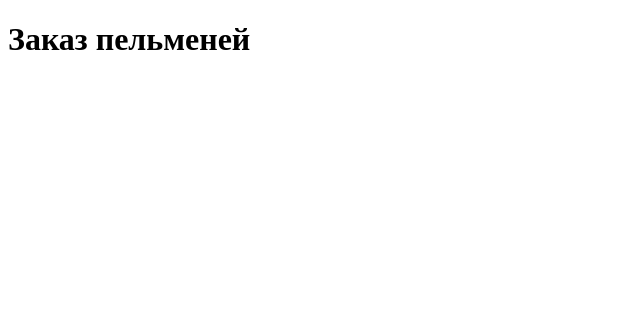
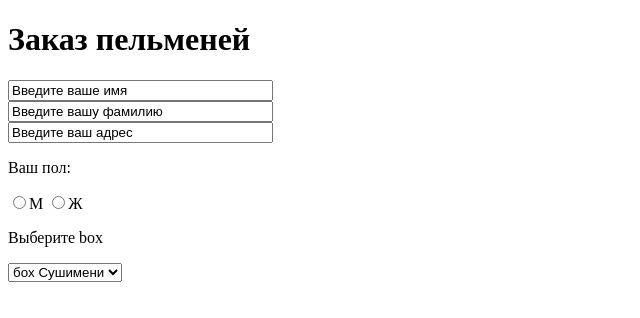
Before and after one commit to Dei28/pelmeshka, a plain HTML site: page pel.html in a window 1280 px wide. Shown: the whole page, without its empty margins (0-640 px from the left). Drawn offline with Linux system fonts and the light colour scheme.

Commit message:
Update pel.html

```diff
--- a/pel.html
+++ b/pel.html
@@ -1,5 +1,5 @@
 <!DOCTYPE html>
-<html lang="en">
+<html lang="ru">
 <head>
  <meta charset="UTF-8">
  <meta name="viewport" content="width=device-width, initial-scale=1.0">
@@ -7,6 +7,21 @@
 </head>
 <body>
  <h1>Заказ пельменей</h1>
-
+ <div class="conteiner">
+<form>
+ <input type="text" size="30" value="Введите ваше имя"><br>
+ <input type="text" size="30" value="Введите вашу фамилию"><br>
+ <input type="text" size="30" value="Введите ваш адрес"><br>
+<p> Ваш пол:</p>
+ <input type="radio">М <input type="radio">Ж<br>
+ <p>Выберите box</p>
+ <select>
+  <option>боx Сушимени</option>
+  <option>box пельмени</option>
+  <option>box макомени</option>
+  <option>box микс</option>
+ </select>
+</form>
+</div>
 </body>
 </html>
```
